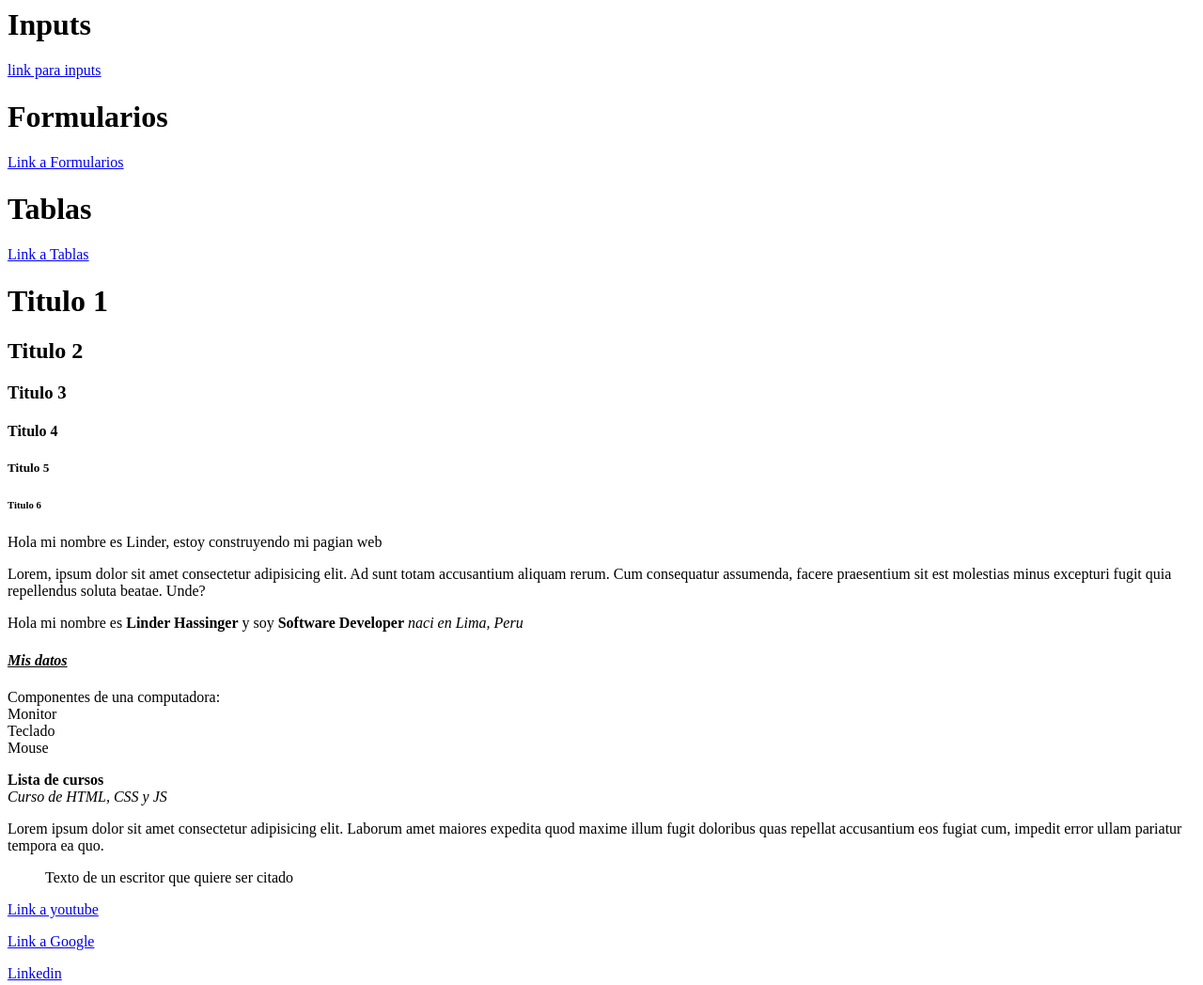
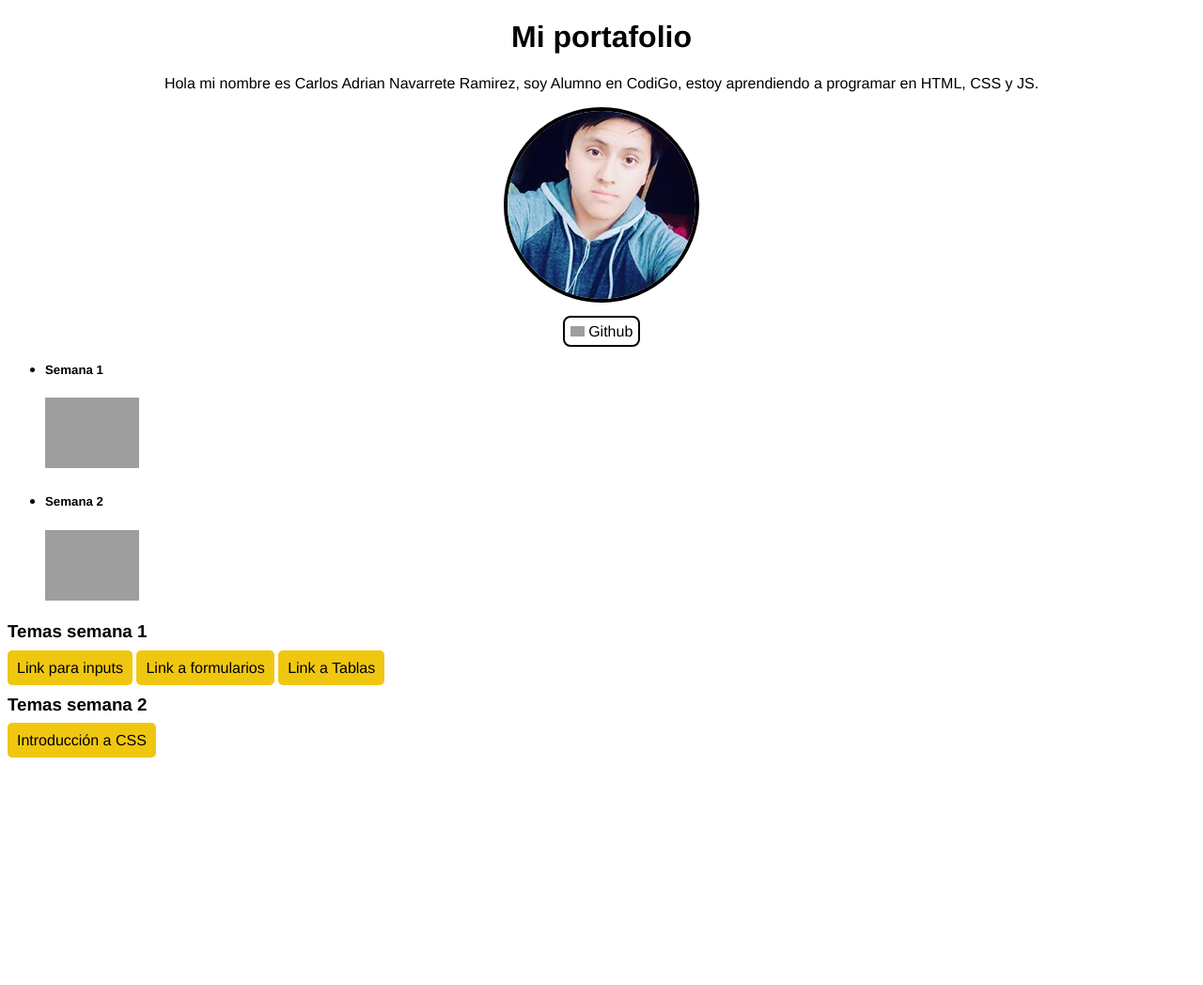
Before and after one commit to Ardas26/codigo-web-13, a plain HTML site: page index.html in a window 1280 px wide. Shown: the top 1048 px of the page at 94% size. After the commit the page ends 806 px from the top, so only its background shows below. Drawn offline with Linux system fonts and the light colour scheme; grey boxes are pictures that could not be loaded.

Commit message:
Nuevo perfil

```diff
--- /dev/null
+++ b/css/styles.css
@@ -0,0 +1,30 @@
+body {
+    font-family: Helvetica;
+}
+.link-referencia {
+    background-color: rgb(240, 199, 16);
+    color: #000;
+    padding: 10px;
+    text-decoration: none;
+    border-radius: 5px;
+  }
+
+  .link-referencia:hover {
+    text-decoration: underline;
+    color: #fff;
+  }
+
+  .contenedor-principal{
+    text-align: center;
+  }
+  .imagen-perfil {
+      border-radius: 50%;
+      border: 4px solid;
+  }
+  .btn-github{
+      border: 2px solid black;
+      border-radius: 8px ;
+      padding: 6px;
+      color: black;
+      text-decoration: none;
+  }
--- a/index.html
+++ b/index.html
@@ -1,7 +1,8 @@
 <!-- ESTRUCTURA DE HTML -->
-<html>
+<!DOCTYPE html>
+<html lang="en">
   <head>
-  <!--VA A CONTENER ETIQUETA DE SEO-->
+    <!-- Va a contener la etiquetas pero el SEO -->
     <meta charset="utf-8" />
     <meta
       name="description"
@@ -23,123 +24,77 @@
       name="twitter:image"
       content="https://media-exp1.licdn.com/dms/image/C4E1BAQEfNIXEf_JoKg/company-background_10000/0?e=2159024400&v=beta&t=PhtZQJ8QA5Wy2lQzlfJL166pSeK_i3q2qfkD-xOMCcc"
     />
-
-
+    <link rel="stylesheet" href="./css/styles.css" />
   </head>
+  <!-- esta etiqueta nos permite escribir css dentro de un html -->
 
   <body>
     <!-- Las etiqueta de titulo h1 - h6 -->
-
-  <h1>Inputs</h1>
-  <a href="./semana1/inputs.html">link para inputs</a>
-
-  <h1>Formularios</h1>
-  <a href="./semana1/form.html">Link a Formularios</a>
-
-  <h1>Tablas</h1>
-
-<a href="./semana1/tablas.html">Link a Tablas</a>
-
-  <h1>Titulo 1</h1>
-  <h2>Titulo 2</h2>
-  <h3>Titulo 3</h3>
-  <h4>Titulo 4</h4>
-  <h5>Titulo 5</h5>
-  <h6>Titulo 6</h6>
-  <!-- Parrafos -->
-  <p>
-    Hola mi nombre es Linder, estoy construyendo mi pagian web
-  </p>
+<div class="contenedor-principal">
+    <h1>Mi portafolio</h1>
 
     <p>
-    Lorem, ipsum dolor sit amet consectetur adipisicing elit. Ad sunt totam accusantium aliquam rerum. Cum consequatur
-    assumenda, facere praesentium sit est molestias minus excepturi fugit quia repellendus soluta beatae. Unde?
+      Hola mi nombre es Carlos Adrian Navarrete Ramirez, soy Alumno en CodiGo, estoy
+      aprendiendo a programar en HTML, CSS y JS.
     </p>
-
-  <!-- Etiqueta o bold -->
-  <p>
-    Hola mi nombre es
-    <b>Linder Hassinger</b>
-    y soy
-    <strong> Software Developer</strong>
-    <!-- Etiqueta cursiva -->
-    <i>naci en Lima, Peru</i>
-  </p>
-
-  <!-- Subrayado -->
-  <h4>
-    <u>
-      <i>Mis datos</i>
-    </u>
-  </h4>
-
-  <!-- BR: Es para saltos de lines -->
-  <!-- No deben usarla -->
-  <p>
-    Componentes de una computadora:
-    <br />
-    Monitor
-    <br />
-    Teclado
-    <br />
-    Mouse
-  </p>
-
-  <b>Lista de cursos</b>
-
+    <img
+    src="./imagenes/adrian.jpg"
+    class="imagen-perfil"
+    alt="Adrian Navarrete Ramirez"
+    width="200"/>
     <br>
-
-  <i>Curso de HTML, CSS y JS</i>
-
-  <!-- Para poder citar textos -->
-  <p>
-    Lorem ipsum dolor sit amet consectetur adipisicing elit. Laborum amet maiores expedita quod maxime illum fugit
-    doloribus quas repellat accusantium eos fugiat cum, impedit error ullam pariatur tempora ea quo.
-  </p>
-  <blockquote>
-    Texto de un escritor que quiere ser citado
-  </blockquote>
-
-  <!-- Hipervinculos -->
-  <p>
-    <a href="https://www.youtube.com/" target="_blank">
-      Link a youtube
+    <br>
+    <a class="btn-github" href="https://github.com/Ardas26">
+    <img
+    src="https://pngimg.com/uploads/github/github_PNG72.png"
+    width="15"
+    />
+    Github
     </a>
-  </p>
-  <p>
-    <a href="https://www.google.com/" target="_blank">
-      Link a Google
-    </a>
-  </p>
-  <p>
-    <a href="https://www.linkedin.com/">Linkedin</a>
-  </p>
+  </div>
+    <!-- Lista en HTML -->
+    <!-- <ol>
+      <li>Elemento 1</li>
+      <li>Elemento 2</li>
+      <li>Elemento 3</li>
+    </ol> -->
 
 
-  <!-- TAREA PARA AHORA -->
-  <!-- CREAR 3 PARRAFOS USANDO p -->
-  <!-- CREAR 3 LINKS a google, youtube y su pagina prefereida -->
+<ul>
+      <li>
+        <h5>Semana 1</h5>
+        <img
+          src="https://freeiconshop.com/wp-content/uploads/edd/folder-open-flat.png"
+          alt="semana1"
+          width="100"
+        />
+      </li>
+      <li>
+        <h5>Semana 2</h5>
+        <img
+          src="https://freeiconshop.com/wp-content/uploads/edd/folder-open-flat.png"
+          alt="semana1"
+          width="100"
+        />
+      </li>
+    </ul>
 
+    <div>
+      <h3>Temas semana 1</h3>
+      <a class="link-referencia" href="./semana1/inputs.html"
+        >Link para inputs</a
+      >
+      <a class="link-referencia" href="./semana1/form.html"
+        >Link a formularios</a
+      >
+      <a class="link-referencia" href="./semana1/tablas.html">Link a Tablas</a>
+    </div>
 
-  <!-- Etiquetas multimedia  -->
-  <!-- Puedo poner el link una imagen -->
-  <img src="https://seeklogo.com/images/D/Dragon_Ball_Z-logo-0C7B78BE7E-seeklogo.com.png" alt="Dragon Ball Z Imagen"
-    width="200" height="200" />
-
-  <!-- Imagen local -->
-  <a href="https://www.youtube.com/" target="_blank">
-    <img src="./imagenes/YouTube-logo.png" width="200" />
-  </a>
-
-  <!-- Video -->
-  <video controls autoplay muted width="400" height="400">
-    <source src="./videos/video.mp4.mp4" />
-  </video>
-
-
-<iframe src="./pdfs/github-git-cheat-sheet.pdf" width="500" height="800"></iframe>
-
-<iframe width="560" height="315" src="https://www.youtube.com/embed/j6P3NtWhJxE" title="YouTube video player" frameborder="0" allow="accelerometer; autoplay; clipboard-write; encrypted-media; gyroscope; picture-in-picture" allowfullscreen></iframe>
+    <div>
+      <h3>Temas semana 2</h3>
+      <a class="link-referencia" href="./semana2/css/index.html"
+        >Introducción a CSS</a
+      >
+    </div>
   </body>
-
 </html>
--- /dev/null
+++ b/semana2/css/style.css
@@ -0,0 +1,147 @@
+body {
+font-family: Helvetica;
+}
+
+h1{
+    background-color: rgb(240, 239, 239);
+color: #f01;
+}
+
+h2{
+    background-color: #22e8dc;
+color: rgb(160, 238, 179);
+}
+p{
+  /*  background-color: #000;*/
+color: rgb(34, 182, 66);
+}
+a{
+    background-color: yellowgreen;
+color: black;
+}
+
+/* LA FORMA CORRECTA EN LA CUAL ENLAZAS UN ID EN CSS ES USANDO EL #*/
+#contenedor-uno {
+    background-color: #09a;
+}
+
+
+/*PARA PODER COMPARTIR ESTILOS DEBEMOS USAR CLASES "CLASS"*/
+
+/*PARA PODER ACCEDER A UN ELEMENTO QUE TIENE UN CALSS USAMOS EL . */
+.contenedor-principal{
+    background-color: violet;
+    padding : 15px;
+}
+
+.btn-ingresar {
+    background-color: rgb(11, 172, 221);
+    color:#fff;
+    padding: 10px;
+    border-radius: 8px;
+    border: none;
+}
+/*SEPAN CUANDO SE YSA CLASE SE PUEDEN COMPARTIR ESTILOS*/
+.btn-registro {
+   /* background-color: rgb(15, 72, 228);
+    color:#fff;
+    padding: 8px;
+    border-radius: 10px;
+    border: none;*/
+    font-size: 25px;
+    background-color: red;
+}
+
+.contenedor-form {
+    /* border que cubra */
+    border: 3px solid rgb(255, 136, 0);
+    border-radius: 8px;
+  }
+
+  .contenedor-interno-form {
+    padding: 20px;
+    /* left: izquierda */
+    /* center: centro */
+    /* right: derecha */
+    /* esto lo de hace de forma horizontal */
+    text-align: center;
+  }
+
+  .titulo-form {
+    color: rgb(14, 139, 255);
+    background-color: #fff;
+  }
+
+  .input-form {
+    padding: 10px;
+    border-radius: 8px;
+    border: 1px #000 solid;
+    width: 400px;
+  }
+
+  /* retos para el profe
+  quiero que el iput del codigo
+  mida 100px */
+
+  .input-codigo {
+    width: 100px;
+  }
+
+  .input-numero {
+    width: 275px;
+  }
+
+  /* reto para ustedes denle estilos
+  al boton */
+
+  .btn-crear-usuario {
+    background-color: rgb(248, 156, 35);
+    color: #000;
+    padding: 8px;
+    border-radius: 6px;
+    border: none;
+  }
+
+  /*PSEUDOCLASES*/
+  /*LOS ELEMENTOS TIENEN PROPIEDADES INTERNAR POR EJEMPLO HOVER*/
+  /*HOVER: ES ES LA PROPIEDAD QUE DETECTA CUANDO EL MOUSE ESTA SOBRE EL ELEMENTO */
+
+  .btn-crear-usuario:hover {
+    background-color: rgb(13, 224, 13);
+  }
+
+  .btn-ingresar:hover {
+      background-color: #f01;
+      color: black ;
+    /*quita el subrayado*/
+    text-decoration: none;
+    padding: 50px;
+    }
+
+
+    /*elementos que tienen pseudoclases
+    link
+    visited
+    hover
+    active
+
+    */
+
+    /*div:hover{
+        background-color: red;
+    }
+*/
+
+.contenedor-interno-form h1{
+    border: 3px solid black;
+}
+
+.contenedor-interno-form p{
+    border: #22e8dc;
+}
+
+/*first-child*/
+/*busca el primer elemento*/
+input:first-of-type {
+    color: #09a;
+}
```
Also changed, not shown: semana2/css/index.html (added, +78 -0 lines), imagenes/adrian.jpg (added). Lines whose indentation alone changed are shown as unchanged.
